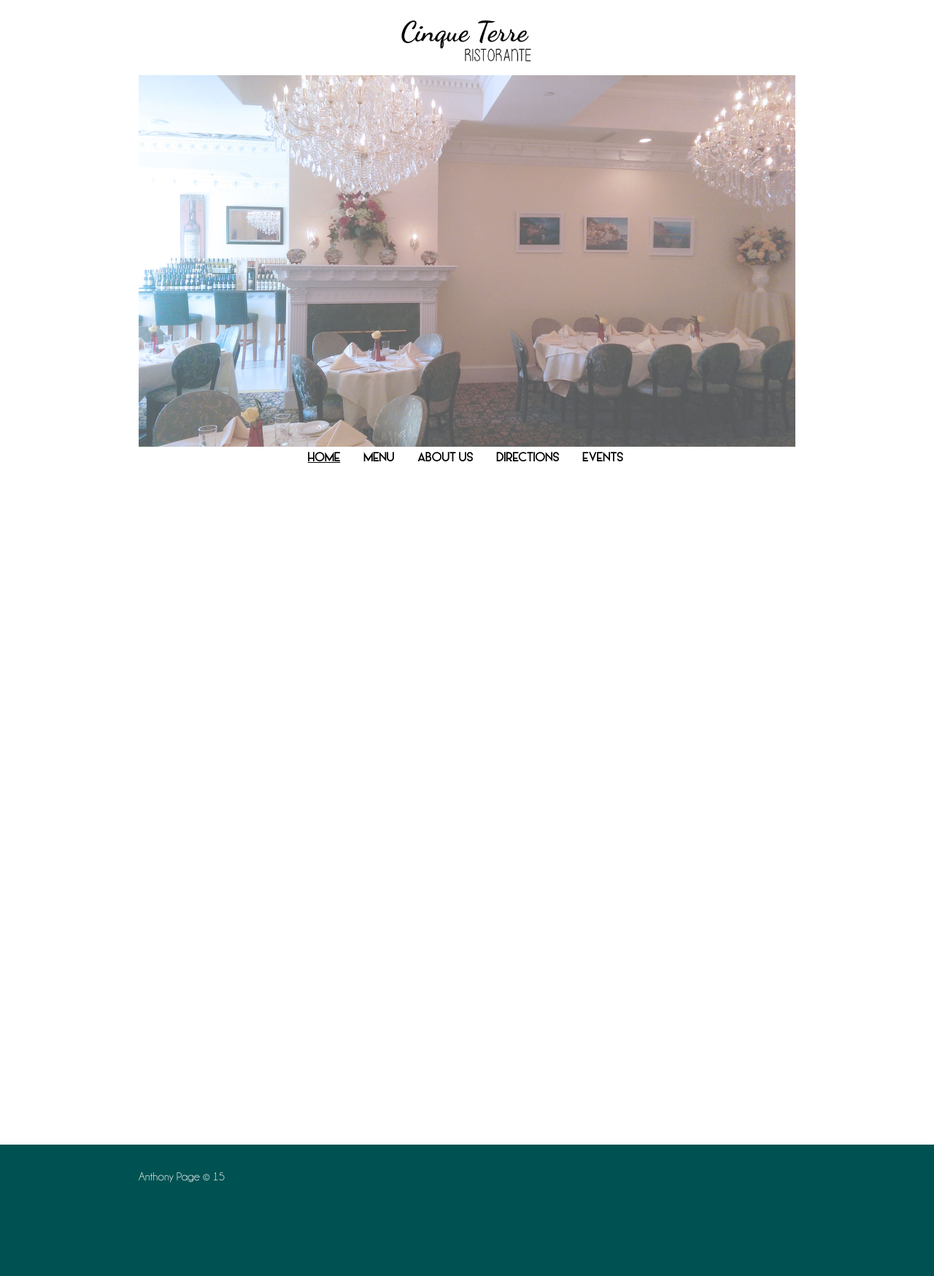
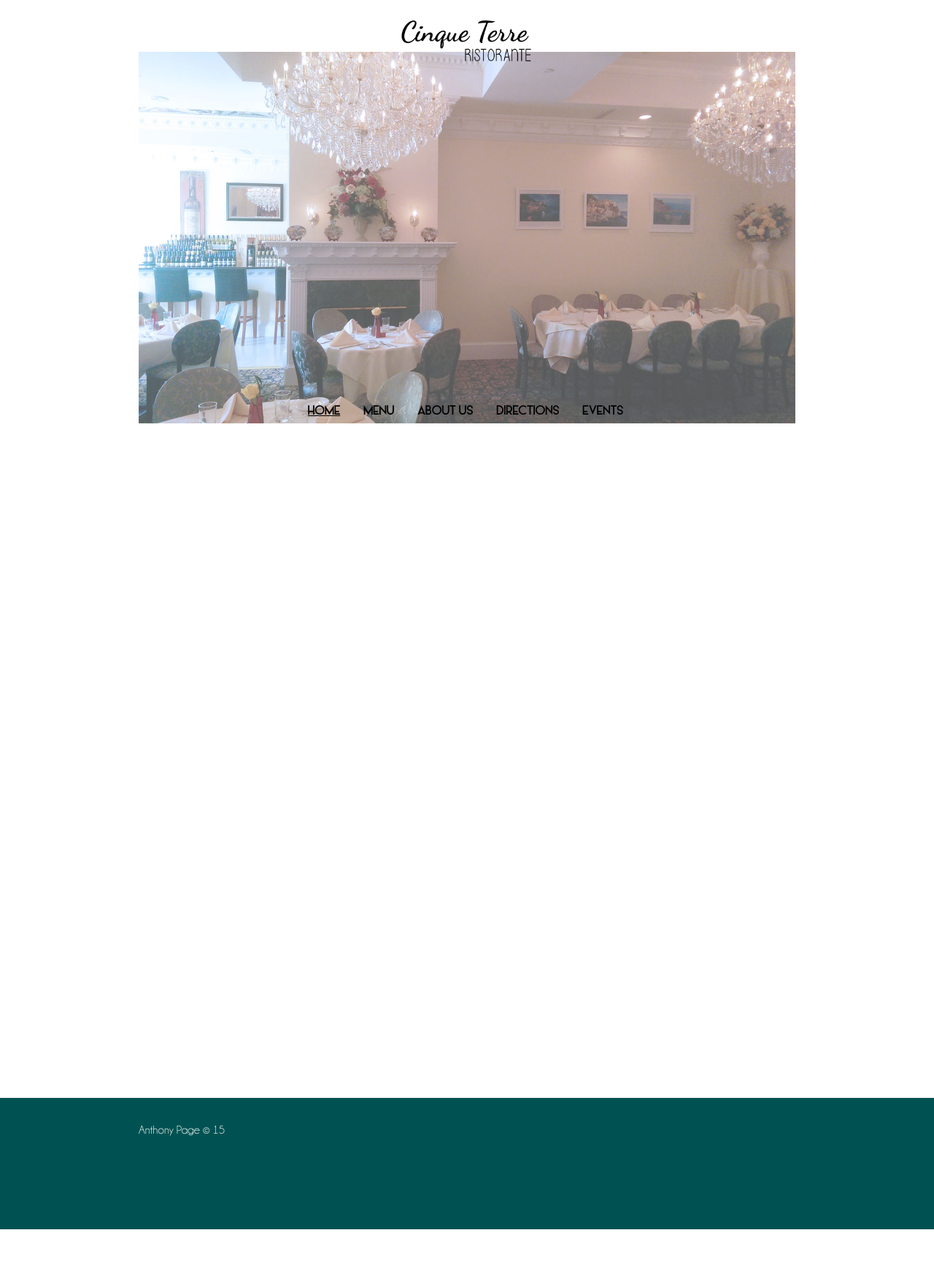
Before and after one commit to cinqueterreli/cinqueterre.github.io, a Jekyll site: the page built from 00index.html, in a window 1280 px wide. Shown: the whole page at 73% size. Built offline with Jekyll 4.4.1, drawn with Linux system fonts in a browser that asks for light colours; after the commit the page ends 1684 px from its top, so only the background shows below that.

Commit message:
Update main.css

```diff
--- a/css/main.css
+++ b/css/main.css
@@ -109,7 +109,7 @@
 .site-logo {
 	max-width:200px;
 	max-height:80px;
-	margin: -5 auto;
+	margin:0 auto;
 }
 
 .site-title:hover {
@@ -118,7 +118,7 @@
 
 .header-image {
 	max-width:100%;
-	margin: 0 auto;
+	margin: -2em auto;
 	float:left;
 }
 
```
